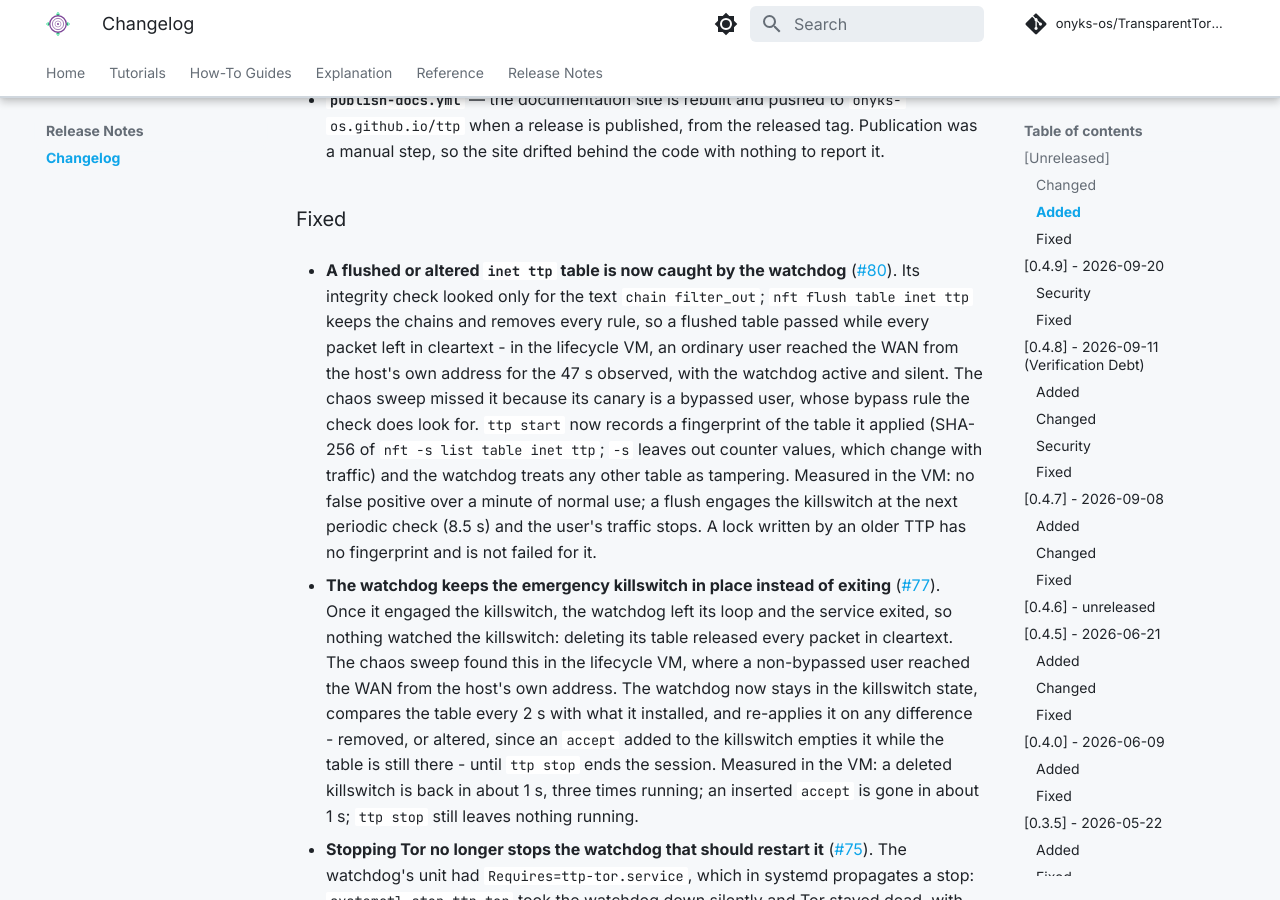
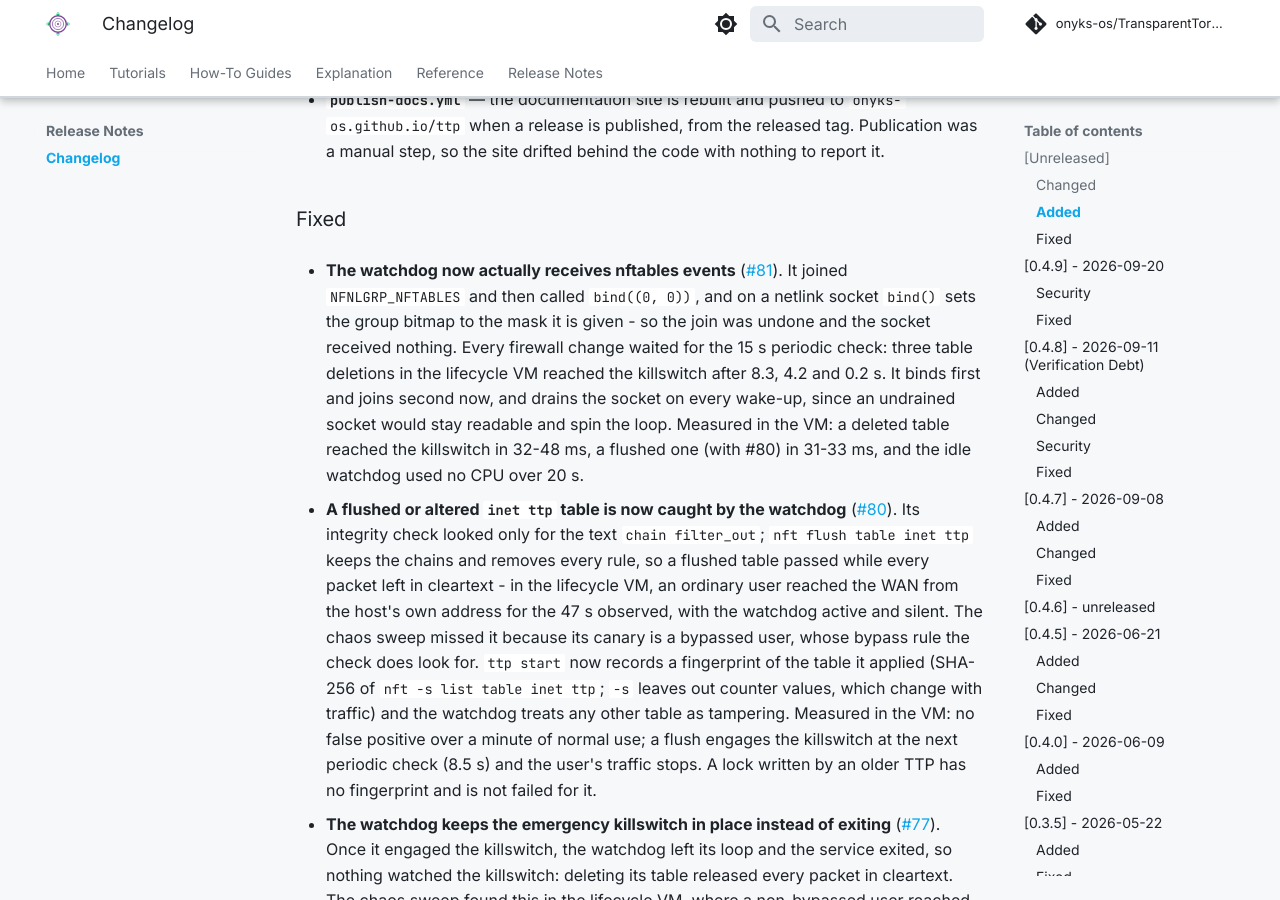
Before and after one commit to onyks-os/TransparentTorProxy, an MkDocs documentation site: the page built from docs/web/release-notes/changelog.md, in a window 1280 px wide and 900 px high, scrolled down 6279 px. Built offline with MkDocs 1.6.1 and Material for MkDocs 9.7.7, drawn with Linux system fonts in a browser that asks for light colours; comment, search, counter and statistics services are not loaded.

Commit message:
fix(watchdog): receive the nftables events it subscribes to (#83)
The watchdog joined NFNLGRP_NFTABLES and then called bind((0, 0)). On a
netlink socket bind() sets the group bitmap to the mask it is given, so the
join was undone: the socket received nothing, and every firewall change
waited for the 15 s periodic check. In the lifecycle VM three table
deletions reached the killswitch after 8.3, 4.2 and 0.2 s. Checked with a
bare socket in the same guest: joined-then-bound gets no event on
`nft delete table`, bound-then-joined gets it.

It binds first and joins second now. The loop also drains the socket on
every wake-up: an nftables event is only a signal to run the integrity
check, and an undrained socket would stay readable and spin the loop,
running `nft` without pause.

Measured in the VM with this change (and #80 applied for the flush case):
a deleted table reached the killswitch in 32, 48 and 35 ms, a flushed one
in 31, 33 and 31 ms, and the idle watchdog used no CPU over 20 s. The two
new tests were red on the old order and on a loop without the drain.

docs/security-assessment.md is left to #82, which rewrites the same
sentence; it will be brought in line once that is merged.

Closes #81

Signed-off-by: onyks-os <129986281+onyks-os@users.noreply.github.com>
Co-authored-by: Claude Opus 5.5 <noreply@anthropic.com>

```diff
--- a/docs/web/release-notes/changelog.md
+++ b/docs/web/release-notes/changelog.md
@@ -291,6 +291,18 @@ and this project adheres to [Semantic Versioning](https://semver.org/spec/v2.0.0
   nothing to report it.
 
 ### Fixed
+
+- **The watchdog now actually receives nftables events**
+  ([#81](https://github.com/onyks-os/TransparentTorProxy/issues/81)). It joined
+  `NFNLGRP_NFTABLES` and then called `bind((0, 0))`, and on a netlink socket
+  `bind()` sets the group bitmap to the mask it is given - so the join was
+  undone and the socket received nothing. Every firewall change waited for the
+  15 s periodic check: three table deletions in the lifecycle VM reached the
+  killswitch after 8.3, 4.2 and 0.2 s. It binds first and joins second now, and
+  drains the socket on every wake-up, since an undrained socket would stay
+  readable and spin the loop. Measured in the VM: a deleted table reached the
+  killswitch in 32-48 ms, a flushed one (with #80) in 31-33 ms, and the idle
+  watchdog used no CPU over 20 s.
 
 - **A flushed or altered `inet ttp` table is now caught by the watchdog**
   ([#80](https://github.com/onyks-os/TransparentTorProxy/issues/80)). Its
```
Also changed, not shown: CHANGELOG.md (+12 -0 lines), docs/security-assessment.md (+1 -1 lines), 4 other files.
